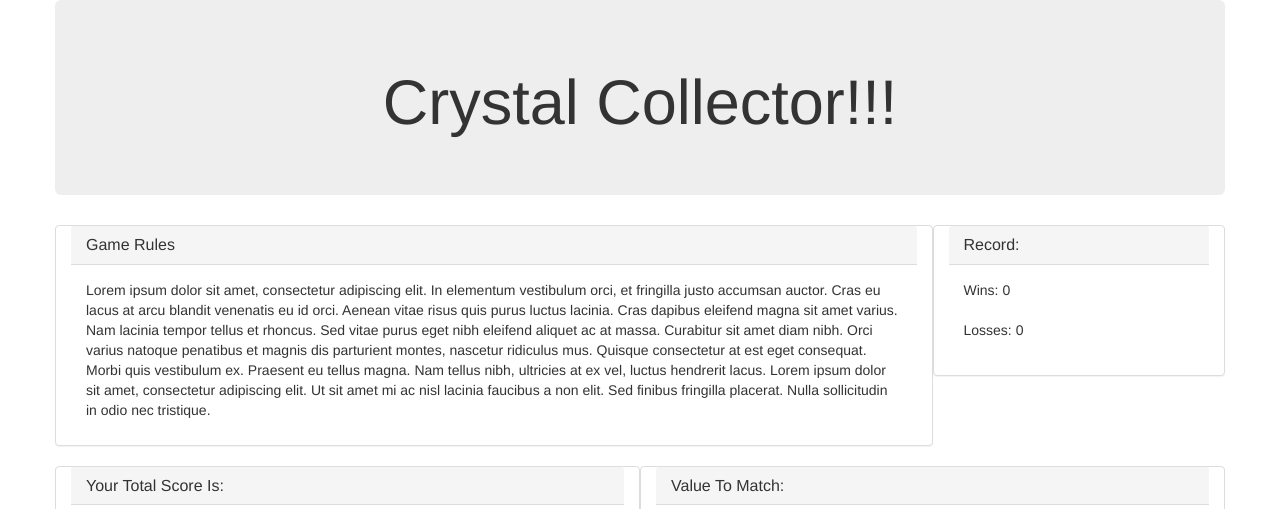
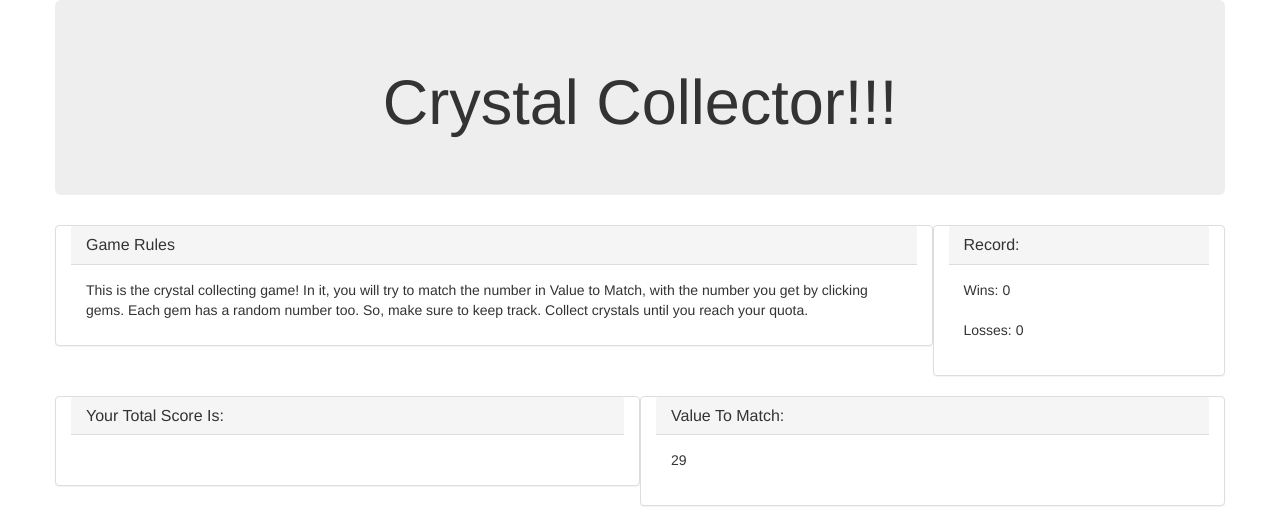
Before and after one commit to perltech/week-4-game, a plain HTML site: page index.html in a window 1280 px wide. Shown: the top 509 px of the page. Drawn offline with nearby package versions, Linux system fonts and the light colour scheme.

Commit message:
Add rules of game

```diff
--- a/index.html
+++ b/index.html
@@ -31,7 +31,7 @@
 			</div>
 
 			<p class="panel-body">
-				Lorem ipsum dolor sit amet, consectetur adipiscing elit. In elementum vestibulum orci, et fringilla justo accumsan auctor. Cras eu lacus at arcu blandit venenatis eu id orci. Aenean vitae risus quis purus luctus lacinia. Cras dapibus eleifend magna sit amet varius. Nam lacinia tempor tellus et rhoncus. Sed vitae purus eget nibh eleifend aliquet ac at massa. Curabitur sit amet diam nibh. Orci varius natoque penatibus et magnis dis parturient montes, nascetur ridiculus mus. Quisque consectetur at est eget consequat. Morbi quis vestibulum ex. Praesent eu tellus magna. Nam tellus nibh, ultricies at ex vel, luctus hendrerit lacus. Lorem ipsum dolor sit amet, consectetur adipiscing elit. Ut sit amet mi ac nisl lacinia faucibus a non elit. Sed finibus fringilla placerat. Nulla sollicitudin in odio nec tristique.
+				This is the crystal collecting game! In it, you will try to match the number in Value to Match, with the number you get by clicking gems. Each gem has a random number too. So, make sure to keep track. Collect crystals until you reach your quota.
 			</p>
 		</section>
 
```
